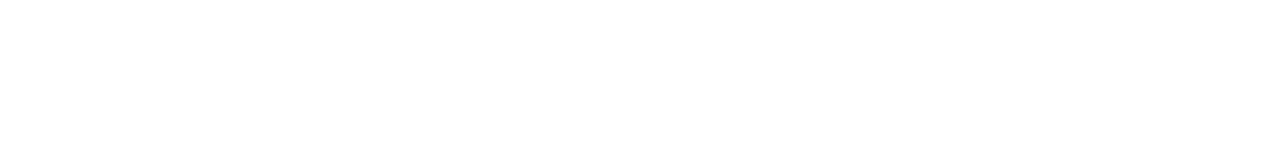
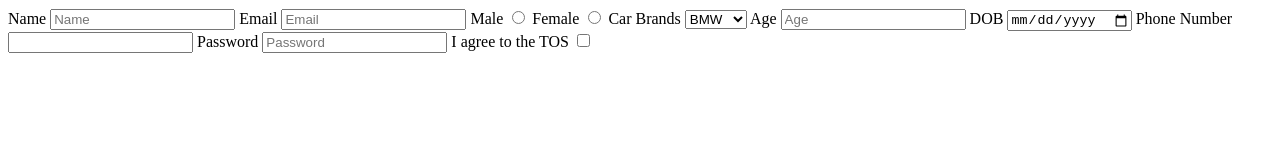
Before and after one commit to acciojob/signup-form-car-LokeshGoswami2003, a website: page main.html in a window 1280 px wide. Drawn offline with Linux system fonts and the light colour scheme.

Commit message:
created a submission

```diff
--- a/main.html
+++ b/main.html
@@ -8,6 +8,43 @@
 
 <body>
 	<!-- the entire body must be written by student -->
+	<form method="post">
+		<label for="name">Name</label>
+		<input type="text" id="name" required placeholder="Name">
+
+		<label for="email">Email</label>
+		<input type="email" id="email" required placeholder="Email">
+
+		<label for="gender_m">Male</label>
+		<input type="radio" id="gender_m" required>
+
+		<label for="gender_f">Female</label>
+		<input type="radio" id="gender_f" required>
+
+		<label for="cars">Car Brands</label>
+		<select id="cars">
+			<option>BMW</option>
+			<option>Toyota</option>
+			<option>Maruti</option>
+		</select>
+
+		<label for="age">Age</label>
+		<input type="number" id="age" required placeholder="Age">
+
+
+		<label for="dob">DOB</label>
+		<input type="date" id="dob" required>
+
+		<label for="tel">Phone Number</label>
+		<input type="tel" id="tel">
+
+		<label for="password">Password</label>
+		<input type="password" id="password" required placeholder="Password">
+
+		<label for="tos">I agree to the TOS</label>
+		<input type="checkbox" id="tos" required>
+
+	</form>
     <script type="text/javascript" src="./script.js">
 </script>
 
```
